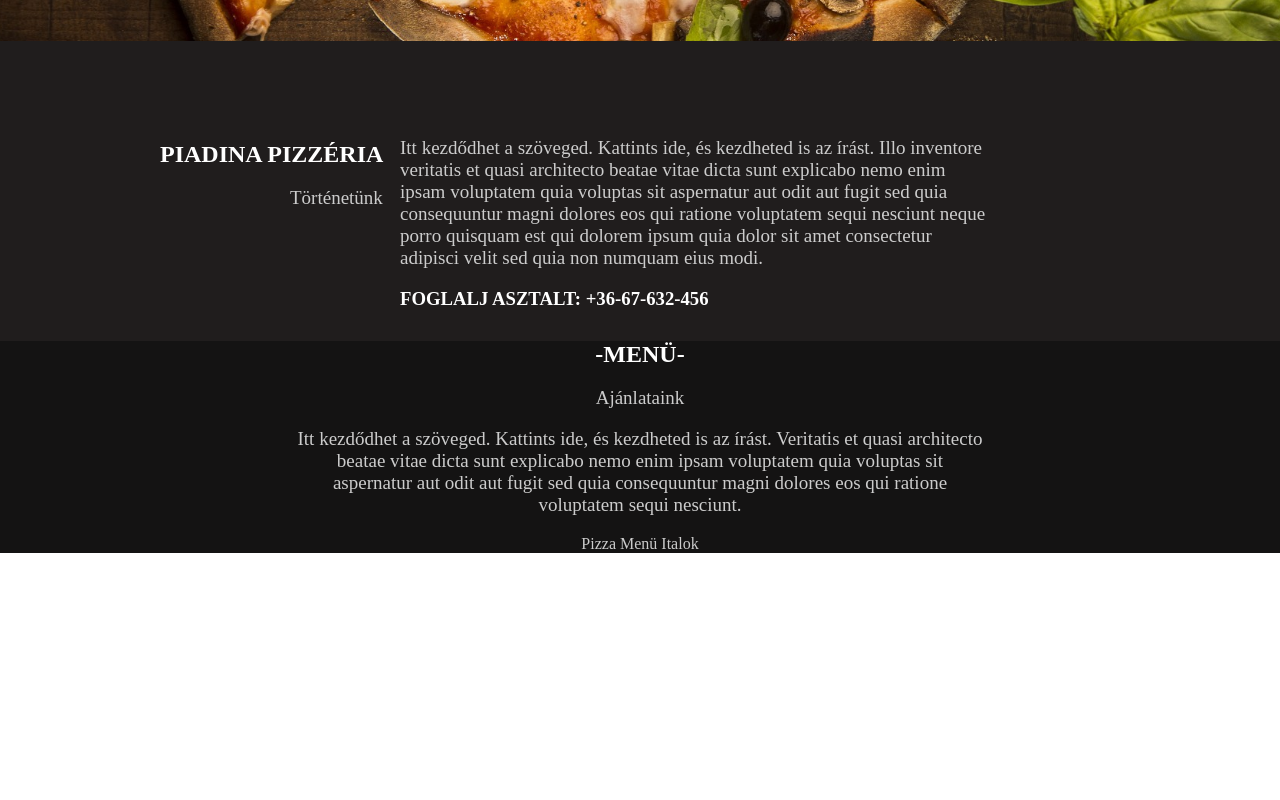
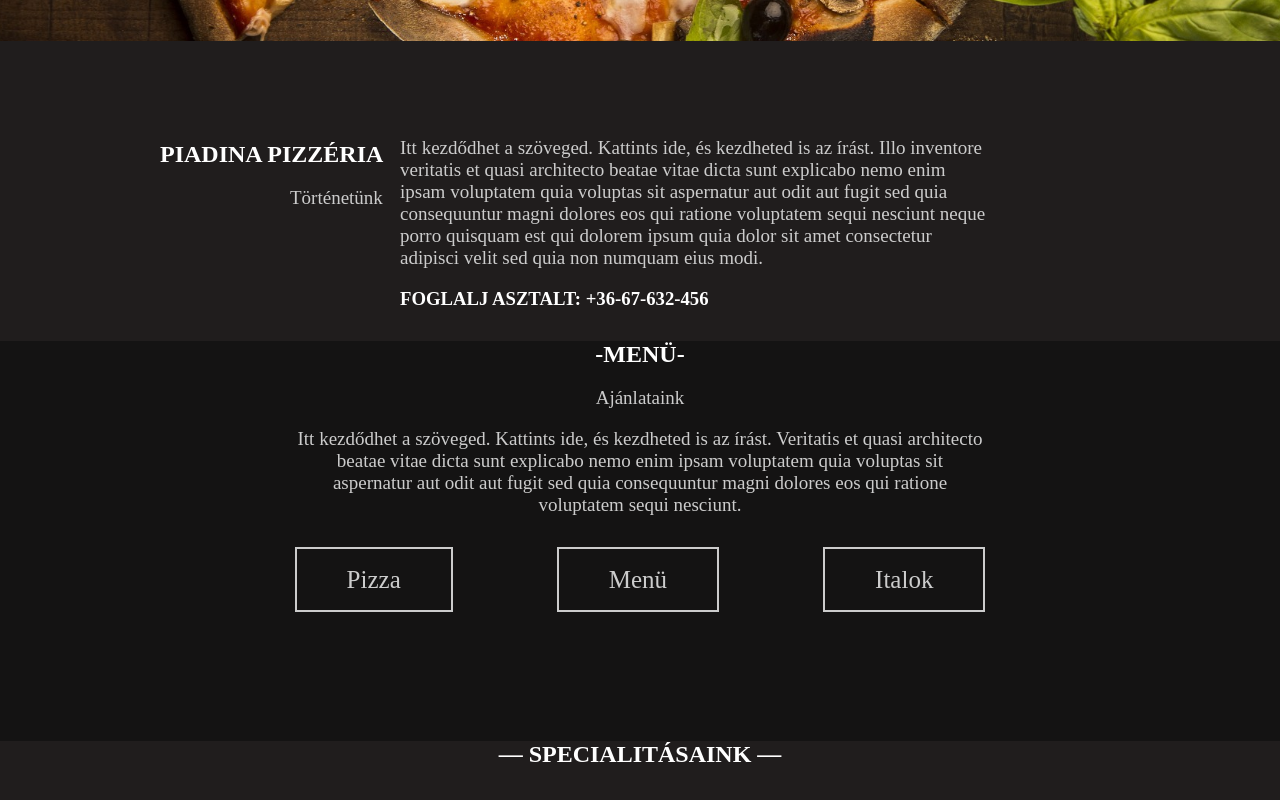
Before and after one commit to BigMocky/PizzaTema, a plain HTML site: page index.html in a window 1280 px wide. Shown: the part 559-1359 px from the top of the page. Before the commit the page ends 1112 px from the top, so only its background shows below. Drawn offline with Linux system fonts and the light colour scheme.

Commit message:
menu kesz

```diff
--- a/Pizza.css
+++ b/Pizza.css
@@ -87,5 +87,27 @@ p{
     color: #ccc;
     margin: auto;
     text-align: center;
+    height: 400px;
 
 }
+.PMI{
+
+    border: solid 2px ;
+    border-color: #ccc;
+    font-size: 25px;
+
+    margin-left:50px;
+    margin-right: 50px;
+    margin-bottom: 10px;
+
+    padding-left: 50px;
+    padding-right: 50px;
+    padding-top: 17px ;
+    padding-bottom: 17px;
+
+}
+#specialitas{
+    background-color: rgb(32, 29, 29);
+    height: 600px;
+
+}
--- a/index.html
+++ b/index.html
@@ -42,25 +42,35 @@
 
                     <h2 style="color: white; text-align: center; margin: 0%;">-MENÜ-</h2>
                     <p  style="text-align: center;">Ajánlataink</p>
-                    <p style="text-align: center;">
+                    <p style="text-align: center; margin-bottom: 50px;">
                         Itt kezdődhet a szöveged. Kattints ide, és kezdheted is az írást. Veritatis et quasi architecto <br>
                         beatae vitae dicta sunt explicabo nemo enim ipsam voluptatem quia voluptas sit <br>
                         aspernatur aut odit aut fugit sed quia consequuntur magni dolores eos qui ratione <br>
                         voluptatem sequi nesciunt.
                     </p>
+                <div>
+                    <a class="PMI" href="">Pizza</a>
 
-                    <a href="">Pizza</a>
+                    <a class="PMI" href="">Menü</a>
 
-                    <a href="">Menü</a>
+                    <a class="PMI" href="">Italok</a>
+                </div>
 
-                    <a href="">Italok</a>
+
 
             </div>
 
         </div>
         <div id="specialitas">
 
+            <h2 style="color: white; text-align: center; margin-top: 0%";>— SPECIALITÁSAINK —</h2>
+
+
+
+
+
         </div>
+
         <div id="info">
 
         </div>
```
